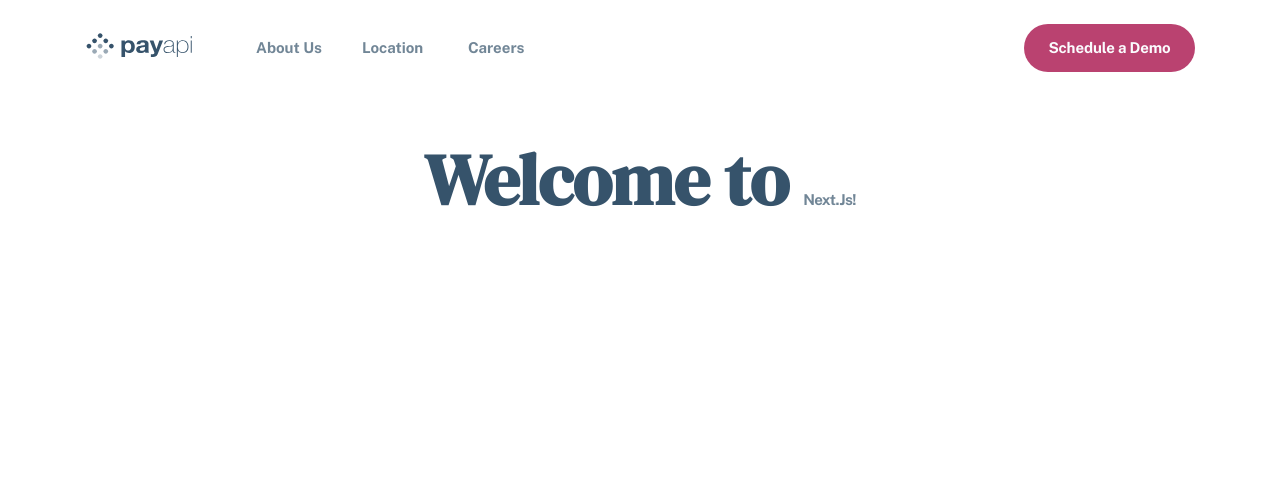
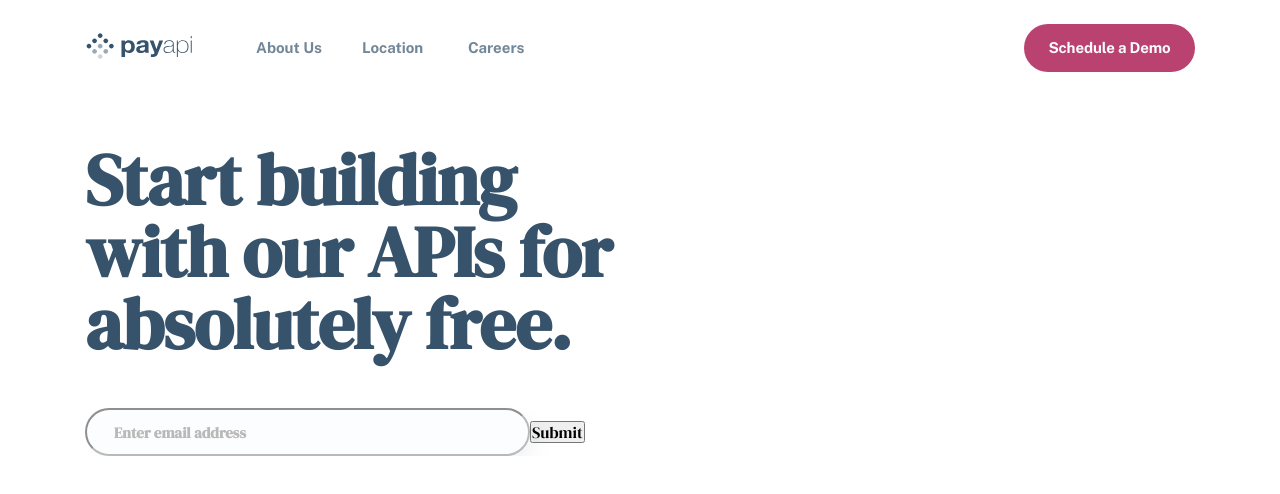
Before and after one commit to samadjei/payapi-multi-page-website, a Next.js app: page / in a window 1280 px wide. Shown: the top 494 px of the page. Built offline with nearby package versions, Linux system fonts and the light colour scheme.

Commit message:
adding email form to hero section

```diff
--- /dev/null
+++ b/components/form/emailForm.js
@@ -0,0 +1,44 @@
+// Render Prop
+
+import { Formik, Form, Field, ErrorMessage } from 'formik';
+import * as Yup from 'yup';
+
+const Basic = () => (
+	<div>
+		<Formik
+			initialValues={{ email: '' }}
+			validate={(values) => {
+				const errors = {};
+
+				if (!values.email) {
+					errors.email = 'Required';
+				} else if (!/^[A-Z0-9._%+-]+@[A-Z0-9.-]+\.[A-Z]{2,}$/i.test(values.email)) {
+					errors.email = 'Invalid email address';
+				}
+
+				return errors;
+			}}
+			onSubmit={(values, { setSubmitting }) => {
+				setTimeout(() => {
+					alert(JSON.stringify(values, null, 2));
+
+					setSubmitting(false);
+				}, 400);
+			}}
+		>
+			{({ isSubmitting }) => (
+				<Form>
+					<Field className="hero__field" type="email" name="email" placeholder="Enter email address" />
+
+					<ErrorMessage name="email" component="div" />
+
+					<button type="submit" disabled={isSubmitting}>
+						Submit
+					</button>
+				</Form>
+			)}
+		</Formik>
+	</div>
+);
+
+export default Basic;
--- /dev/null
+++ b/components/homepage/hero.js
@@ -0,0 +1,16 @@
+import Basic from '../form/emailForm';
+
+const Hero = () => {
+	return (
+		<section className="hero">
+			<div className="container">
+				<div className="hero__left">
+					<h1>Start building with our APIs for absolutely free.</h1>
+					<Basic />
+				</div>
+			</div>
+		</section>
+	);
+};
+
+export default Hero;
--- a/components/layout.js
+++ b/components/layout.js
@@ -12,10 +12,10 @@ const Layout = ({ children }) => {
 				<link rel="preconnect" href="https://fonts.gstatic.com" />
 				<link href="https://fonts.googleapis.com/css2?family=DM+Serif+Display&family=Public+Sans:wght@400;700&display=swap" rel="stylesheet" />
 			</Head>
-			<div>
+			<main>
 				<Navbar />
 				{children}
-			</div>
+			</main>
 		</>
 	);
 };
--- a/package.json
+++ b/package.json
@@ -8,9 +8,11 @@
     "start": "next start"
   },
   "dependencies": {
+    "formik": "^2.2.8",
     "next": "10.2.2",
     "react": "17.0.2",
     "react-dom": "17.0.2",
-    "sass": "^1.34.0"
+    "sass": "^1.34.0",
+    "yup": "^0.32.9"
   }
 }
--- a/pages/homepage.js
+++ b/pages/homepage.js
@@ -1,11 +1,9 @@
-import React from 'react';
+import Hero from '../components/homepage/hero';
 
 const Homepage = () => {
 	return (
 		<main>
-			<h1 className="title">
-				Welcome to <a href="https://nextjs.org">Next.js!</a>
-			</h1>
+			<Hero />
 		</main>
 	);
 };
--- a/scss/pages/_homepage.scss
+++ b/scss/pages/_homepage.scss
@@ -1,3 +1,26 @@
-.title {
-	text-align: center;
+@use '../abstracts/' as *;
+
+.hero {
+	&__left {
+		max-width: 54.6rem;
+	}
+
+	&__field {
+		width: 44.5rem;
+		height: 4.8rem;
+		border-radius: 2.4rem;
+		background: #fbfcfe;
+		box-shadow: 10px 10px 25px -10px rgba(54, 83, 107, 0.25);
+		// border: none;
+		padding: 1.6rem 2.7rem;
+		font-weight: bold;
+		font-size: 15px;
+		line-height: 18px;
+		/* identical to box height */
+
+		color: #36536b;
+
+		mix-blend-mode: normal;
+		opacity: 0.5;
+	}
 }
```
Also changed, not shown: starter-code/index.html (+2 -5 lines), 1 other file (tests, documents, lock files or other folders).
